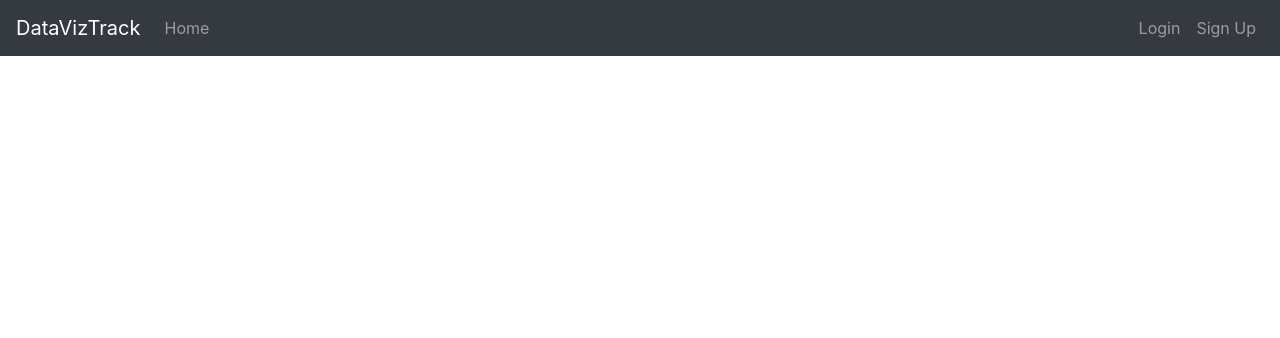
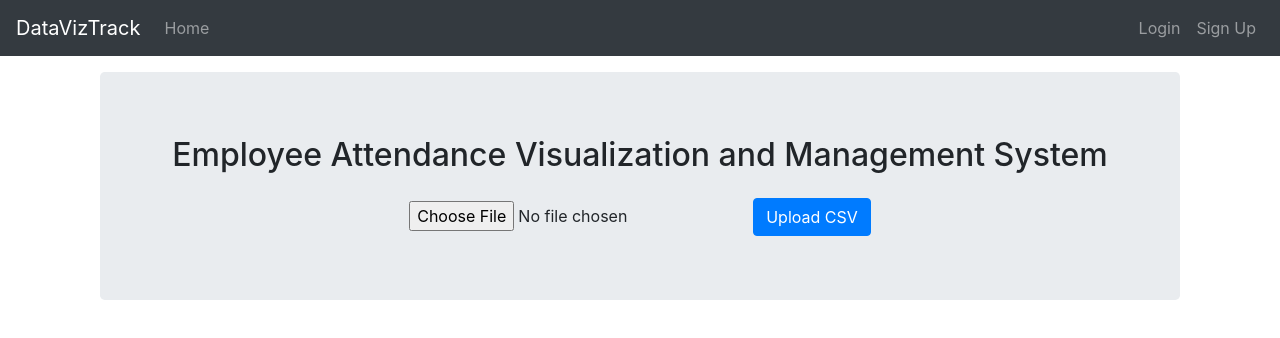
Before and after one commit to abduallahnoorsayket/React-auth-employee-attendance, a React (Create React App) app: page /home-two in a window 1280 px wide. Shown: the top 338 px of the page. Built offline with nearby package versions, Linux system fonts and the light colour scheme.

Commit message:
home 2 added

```diff
--- a/package.json
+++ b/package.json
@@ -15,6 +15,7 @@
     "react-router-dom": "^6.4.0",
     "react-scripts": "5.0.1",
     "react-validation": "^3.0.7",
+    "recharts": "^2.8.0",
     "validator": "^13.7.0"
   },
   "scripts": {
--- a/src/App.js
+++ b/src/App.js
@@ -8,6 +8,7 @@ import AuthService from "./services/auth.service";
 import Login from "./components/login.component";
 import Register from "./components/register.component";
 import Home from "./components/home.component";
+import HomeTwo from "./components/home-two.component";
 import Profile from "./components/profile.component";
 import BoardUser from "./components/board-user.component";
 import BoardModerator from "./components/board-moderator.component";
@@ -116,7 +117,7 @@ class App extends Component {
         <div className="container mt-3">
           <Routes>
             <Route path="/" element={<Home />} />
-            <Route path="/home" element={<Home />} />
+            <Route path="/home-two" element={<HomeTwo />} />
             <Route path="/login" element={<Login />} />
             <Route path="/register" element={<Register />} />
             <Route path="/profile" element={<Profile />} />
--- /dev/null
+++ b/src/components/home-two.component.js
@@ -0,0 +1,53 @@
+import React, { useState } from "react";
+import {
+  LineChart,
+  Line,
+  XAxis,
+  YAxis,
+  CartesianGrid,
+  Tooltip,
+  Legend,
+  BarChart,
+  Bar,
+} from "recharts";
+
+const HomeTwo = () => {
+  const [selectedFile, setSelectedFile] = useState(null);
+
+  const handleFileChange = (e) => {
+    const file = e.target.files[0]; // Get the first selected file
+    setSelectedFile(file);
+  };
+
+  const handleFileUpload = () => {
+    if (selectedFile) {
+      const reader = new FileReader();
+
+      reader.onload = (event) => {
+        const fileContent = event.target.result;
+        console.log(fileContent);
+      };
+
+      reader.readAsText(selectedFile);
+    } else {
+      return false;
+    }
+  };
+
+  return (
+    <div className="container">
+      <div className="jumbotron text-center">
+        <h2 className="mb-4">
+          Employee Attendance Visualization and Management System
+        </h2>
+
+        <input type="file" accept=".csv" onChange={handleFileChange} />
+        <button className="btn btn-primary" onClick={handleFileUpload}>
+          Upload CSV
+        </button>
+      </div>
+    </div>
+  );
+};
+
+export default HomeTwo;
--- a/src/components/home.component.js
+++ b/src/components/home.component.js
@@ -1,41 +1,100 @@
 import React, { useState } from "react";
+import {
+  LineChart,
+  Line,
+  XAxis,
+  YAxis,
+  CartesianGrid,
+  Tooltip,
+  Legend,
+  BarChart,
+  Bar,
+} from "recharts";
 
-const FileUploadForm = () => {
-  const [selectedFile, setSelectedFile] = useState(null);
+const Home = () => {
+  const [data, setData] = useState([]);
+  const [fileSelected, setFileSelected] = useState(false);
 
-  const handleFileChange = (e) => {
-    const file = e.target.files[0]; // Get the first selected file
-    setSelectedFile(file);
-  };
+  const handleFileChange = (event) => {
+    const file = event.target.files[0];
+    const reader = new FileReader();
 
-  const handleFileUpload = () => {
-    if (selectedFile) {
-      const reader = new FileReader();
+    reader.onload = (e) => {
+      const contents = e.target.result;
+      const lines = contents.split("\n");
+      const header = lines[0].split(",");
+      const parsedData = [];
 
-      reader.onload = (event) => {
-        const fileContent = event.target.result;
-        console.log(fileContent);
-      };
+      for (let i = 1; i < lines.length; i++) {
+        const line = lines[i].split(",");
+        const item = {};
 
-      reader.readAsText(selectedFile);
-    } else {
-      return false;
+        for (let j = 0; j < header.length; j++) {
+          const key = header[j].trim();
+          const value = line[j].trim();
+          item[key] = value;
+        }
+
+        parsedData.push(item);
+      }
+
+      setData(parsedData);
+    };
+
+    if (file) {
+      reader.readAsText(file);
+      setFileSelected(true);
     }
   };
 
   return (
-    <div className="container">
-      <div className="jumbotron text-center">
-        <h2 className="mb-4">
-          Employee Attendance Visualization and Management System
-        </h2>
-        <input type="file" accept=".csv" onChange={handleFileChange} />
-        <button className="btn btn-primary" onClick={handleFileUpload}>
-          Upload CSV
-        </button>
-      </div>
+    <div>
+      <input type="file" accept=".csv" onChange={handleFileChange} />
+
+      {!fileSelected && <p>Please select a file.</p>}
+
+      {data.length > 0 && (
+        <div className="charts-container">
+          <div className="chart">
+            <LineChart
+              width={500}
+              height={300}
+              data={data}
+              margin={{
+                top: 5,
+                right: 30,
+                left: 0,
+                bottom: 5,
+              }}
+            >
+              <CartesianGrid strokeDasharray="3 3" />
+              <XAxis dataKey="Category" />
+              <YAxis />
+              <Tooltip />
+              <Legend />
+              <Line
+                type="monotone"
+                dataKey="Value"
+                stroke="#CA4F8E"
+                strokeWidth="3"
+              />
+            </LineChart>
+          </div>
+
+          <div className="chart">
+            <BarChart width={500} height={300} data={data}>
+              <CartesianGrid strokeDasharray="3 3" />
+              <XAxis dataKey="Category" />
+              <YAxis />
+              <Tooltip />
+              <Legend />
+              <Bar dataKey="Value" fill="#CA4F8E" />
+            </BarChart>
+          </div>
+        </div>
+      )}
     </div>
   );
 };
 
-export default FileUploadForm;
+export default Home;
```
Also changed, not shown: 1 other file (tests, documents, lock files or other folders).
